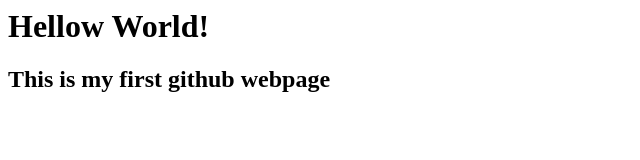
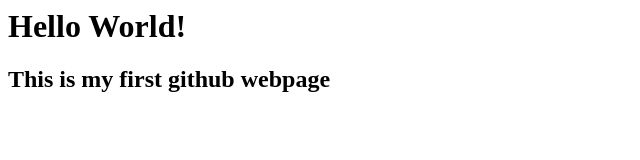
Before and after one commit to masoudbt/recipes, a plain HTML site: page index.html in a window 1280 px wide. Shown: the whole page, without its empty margins (0-640 px from the left). Drawn offline with Linux system fonts and the light colour scheme.

Commit message:
editing hello

```diff
--- a/index.html
+++ b/index.html
@@ -1,11 +1,11 @@
 <HTML>
   <HEAD>
     <TITLE>
-      Hellow World
+      Hello World
     </TITLE>
   </HEAD>
   <body>
-    <h1>Hellow World!</h1>
+    <h1>Hello World!</h1>
 <h2> This is my first github webpage</h2>
 </body>
 </HTML>
```
